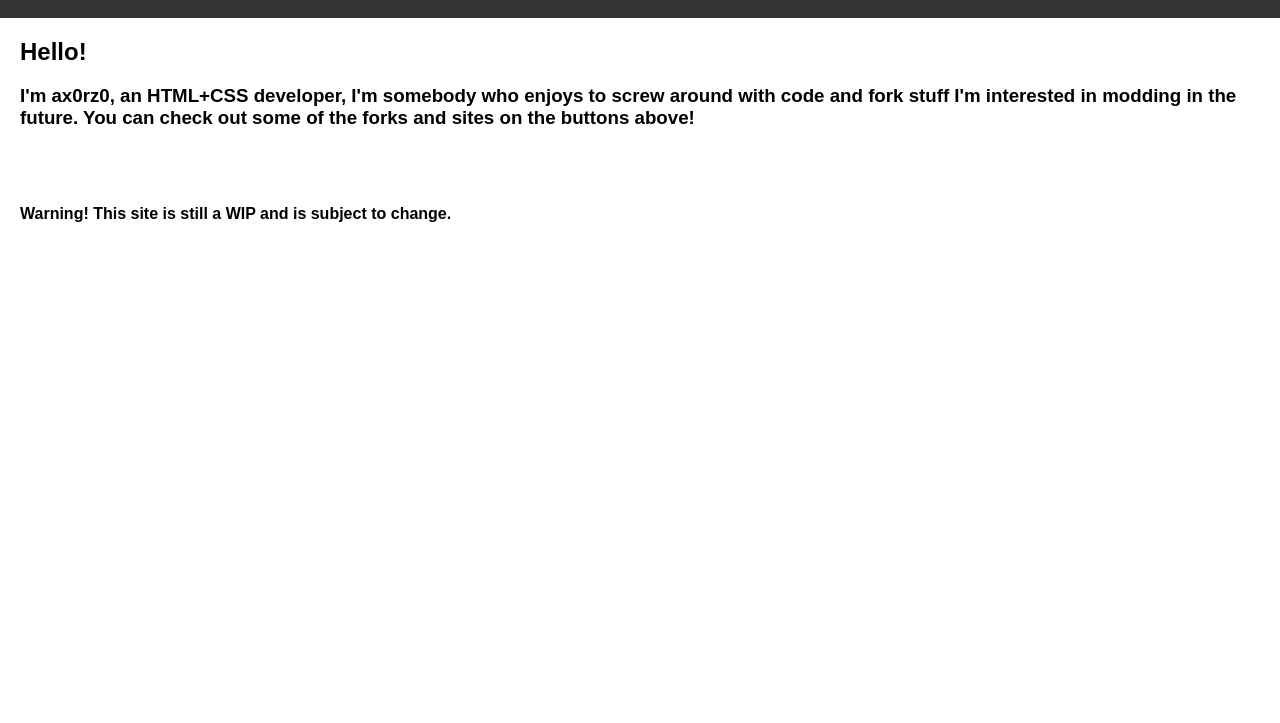
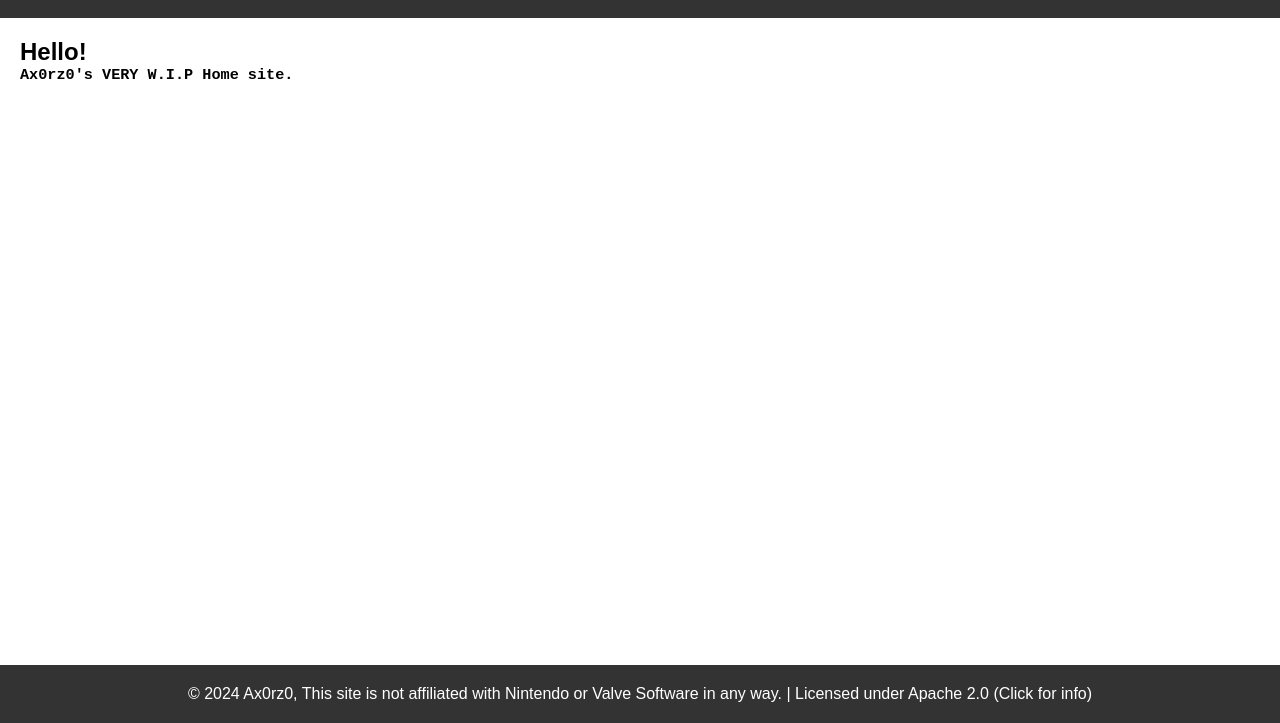
Before and after one commit to ax0rz0/home, a plain HTML site: page index.html in a window 1280 px wide. Shown: the part 77-800 px from the top of the page. Drawn offline with Linux system fonts and the light colour scheme.

Commit message:
update views etc

```diff
--- a/index.html
+++ b/index.html
@@ -20,10 +20,29 @@
     </header>
     <main>
         <h2>Hello!</h2>
-        <h3>I'm ax0rz0, an HTML+CSS developer, I'm somebody who enjoys to screw around with code and fork stuff I'm interested in modding in the future. You can check out some of the forks and sites on the buttons above!</h3>
+        <h3>Ax0rz0's <strong>VERY</strong> W.I.P Home site.</h3>
         <br>
         <br>
-        <h4>Warning! This site is still a WIP and is subject to change.</h4>
+        <h4></h4>
     </main>
 </body>
 </html>
+
+
+
+
+
+
+
+
+
+
+
+
+
+
+<footer class="footer">
+    <div class="container">
+        <p>&copy; 2024 Ax0rz0, This site is not affiliated with Nintendo or Valve Software in any way. | <a href="https://github.com/ax0rz0/home/blob/main/LICENSE">Licensed under Apache 2.0 (Click for info)</a></p>
+    </div>
+</footer>
--- a/main.css
+++ b/main.css
@@ -32,3 +32,51 @@ nav ul li a {
 main {
     padding: 20px;
 }
+
+
+
+h3 {
+    font-family: monospace;
+}
+
+
+
+
+
+
+
+
+
+* {
+    margin: 0;
+    padding: 0;
+    box-sizing: border-box;
+}
+
+.footer {
+    background-color: #333;
+    color: #fff;
+    padding: 20px 0;
+    text-align: center;
+    position: fixed;
+    bottom: 0;
+    width: 100%;
+}
+
+.footer .container {
+    max-width: 1200px;
+    margin: 0 auto;
+}
+
+.footer p {
+    margin: 0;
+}
+
+.footer a {
+    color: #fff;
+    text-decoration: none;
+}
+
+.footer a:hover {
+    text-decoration: underline;
+}
```
